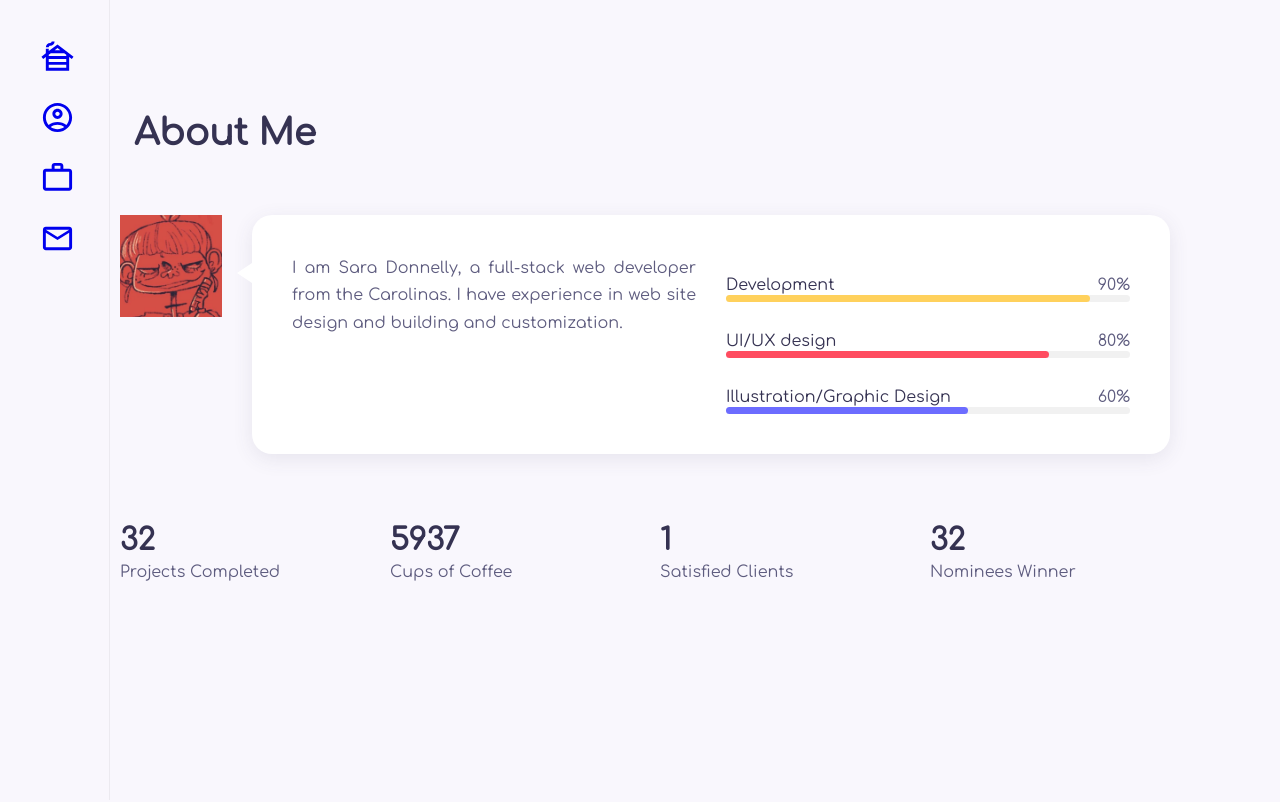
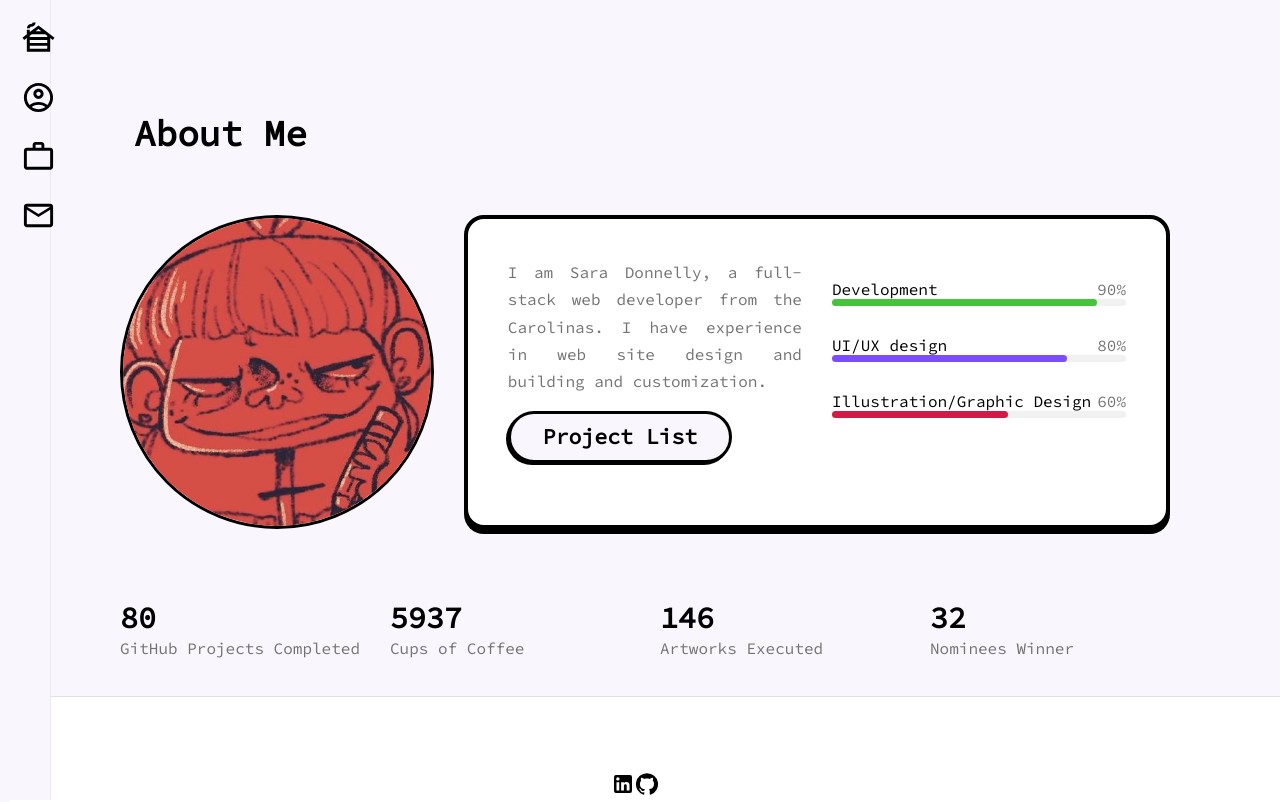
Before and after one commit to saradonnelly97/portfolio, a React (Create React App) app: page /about in a window 1280 px wide. Shown: the top 802 px of the page. Built offline with nearby package versions, Linux system fonts and the light colour scheme; the HTML template or start-up script is replaced by a standard one.

Commit message:
styling update

```diff
--- a/public/index.html
+++ b/public/index.html
@@ -22,11 +22,10 @@
       work correctly both with client-side routing and a non-root public URL.
       Learn how to configure a non-root public URL by running `npm run build`.
     -->
-  <title>Responsive portfolio - Sara Donnelly</title>
+  <title>Sara Donnelly | Developer Designer |</title>
   <link rel="preconnect" href="https://fonts.googleapis.com">
-  <link rel="preconnect" href="https://fonts.gstatic.com" crossorigin>
-  <link href="https://fonts.googleapis.com/css2?family=Comfortaa&family=Major+Mono+Display&display=swap"
-    rel="stylesheet">
+<link rel="preconnect" href="https://fonts.gstatic.com" crossorigin>
+<link href="https://fonts.googleapis.com/css2?family=Comfortaa&family=Major+Mono+Display&family=Source+Code+Pro&display=swap" rel="stylesheet">
 </head>
 
 <body>
--- a/src/components/AboutBox.js
+++ b/src/components/AboutBox.js
@@ -5,8 +5,8 @@ function AboutBox() {
     <div className="about__boxes grid">
         <div className="about__box">
             <div>
-                <h3 className="about__title">32</h3>
-                <span className="about__subtitle">Projects Completed</span>
+                <h3 className="about__title">80</h3>
+                <span className="about__subtitle">GitHub Projects Completed</span>
             </div>
         </div>
 
@@ -19,8 +19,8 @@ function AboutBox() {
 
         <div className="about__box">
             <div>
-                <h3 className="about__title">1</h3>
-                <span className="about__subtitle">Satisfied Clients</span>
+                <h3 className="about__title">146</h3>
+                <span className="about__subtitle">Artworks Executed</span>
             </div>
         </div>
 
--- a/src/index.css
+++ b/src/index.css
@@ -1,14 +1,15 @@
 code {
-  font-family: 'Comfortaa', cursive;
+  font-family: 'Source Code Pro', monospace;
 }
 
 :root {
-  --first-color: hsl(353, 100%, 65%);
-  --title-color: hsl(244, 24%, 26%);
-  --text-color: hsl(244, 16%, 43%);
+  --first-color: hsl(0, 0%, 0%);
+  --title-color: hsl(0, 0%, 0%);
+  --text-color: hsl(0, 0%, 45%);
   --body-color: hsl(258, 60%, 98%);
   --container-color: #fff;
-  --body-font: 'Comfortaa', cursive;
+  --border: 4px solid black;
+  --body-font: 'Source Code Pro', monospace;
   --h1-font-size: 2.25rem;
   --h2-font-size: 1.5rem;
   --h3-font-size: 1.25rem;
@@ -18,8 +19,9 @@ code {
   --font-medium: 500;
   --font-semibold: 600;
   --font-bold: 700;
-  --shadow: 0px 5px 20px 0px rgb(69 67 96 / 10%);
+  --shadow: 0px 5px 0px 0px rgb(0, 0, 0);
   --border-radius: 20px;
+
 }
 
 @media screen and (max-width: 1024px) {
@@ -70,6 +72,11 @@ ul {
 
 a {
   text-decoration: none;
+  color: #000;
+}
+nav a:hover {
+  color: #8c8c8c;
+  transition: color 0.5s;
 }
 
 button {
@@ -108,32 +115,21 @@ img {
   margin-bottom: 3.75rem;
 }
 
-/* .section__title::before {
-  content: '';
-} */
-
 .btn {
   padding: 0.75rem 2rem;
   line-height: 1;
   border-radius: 1.875rem;
-  box-shadow: 0 0 1px rgb(0 0 0 / 0%);
-  border: 1px solid transparent;
-  color: #fff;
+  box-shadow: -2px 2px 0px rgb(0 0 0 / 100%);
+  border: 3px solid black;
+  color: #000000;
   display: inline-block;
-  background-color: var(--first-color);
+  background-color: var(--body-color);
   font-weight: var(--font-bold);
-}
-
-@keyframes button-push {
-  50% {
-    transform: scale(0.8);
-  }
-
-  100% {
-    transform: scale(1);
-  }
+  font-size: 1.34rem;
+  transition: transform 0.3s, box-shadow 0.3s;
 }
 
 .btn:hover {
-  animation: button-push 0.3s linear 1;
+  transform: scale(0.97);
+  box-shadow: none;
 }
--- a/src/pages/About.js
+++ b/src/pages/About.js
@@ -17,7 +17,7 @@ const About = () => {
                     <p className="about__description">
                         I am Sara Donnelly, a full-stack web developer from the Carolinas. I have experience in web site design and building and customization.
                     </p>
-                    {/* <a href="/projects" className="btn">Project List</a> */}
+                    <a href="/projects" className="btn">Project List</a>
                 </div>
 
                 <div className="about__skills grid">
--- a/src/pages/Home.js
+++ b/src/pages/Home.js
@@ -16,7 +16,7 @@ function Home() {
 
 
 
-          {/* <a href="/about" className='btn'>Meet Me!</a> */}
+          <a href="/about" className='btn'>Meet Me!</a>
 
 
           </div>
--- a/src/styles/About.css
+++ b/src/styles/About.css
@@ -1,13 +1,17 @@
 .about__container {
-    grid-template-columns: 1fr 9fr;
+    grid-template-columns: 4fr 9fr;
     column-gap: 1.875rem;
 }
-
+.about__img {
+    border-radius: 20rem;
+    border: 3px solid black;
+}
 .about__data {
     padding: 2.5rem;
     background-color: var(--container-color);
     box-shadow: var(--shadow);
     border-radius: var(--border-radius);
+    border: var(--border);
     display: grid;
     grid-template-columns: 1fr 1fr;
     column-gap: 1.875rem;
@@ -21,7 +25,6 @@
     height: 0;
     border-top: 10px solid transparent;
     border-bottom: 10px solid transparent;
-    border-right: 15px solid var(--container-color);
     position: absolute;
     left: -0.93rem;
     top: 20%;
@@ -67,17 +70,17 @@
 
 .development {
     width: 90%;
-    background-color: rgb(255, 209, 92);
+    background-color: rgb(71, 194, 59);
 }
 
 .ui__design {
     width: 80%;
-    background-color: rgb(255, 76, 96);
+    background-color: rgb(124, 76, 255);
 }
 
 .illustration {
     width: 60%;
-    background-color: rgb(108, 108, 299);
+    background-color: rgb(212, 25, 72);
 }
 
 .about__boxes {
--- a/src/styles/Contact.css
+++ b/src/styles/Contact.css
@@ -31,9 +31,9 @@
     width: 100%;
     height: 100%;
     box-shadow: var(--shadow);
+    border: var(--border);
     background-color: var(--container-color);
     color: var(--text-color);
-    border: none;
     outline: none;
     border-radius: var(--border-radius);
     padding: 0.625rem 1.875rem;
--- a/src/styles/Footer.css
+++ b/src/styles/Footer.css
@@ -1,13 +1,14 @@
 .footer {
     width: 100%;
     height: 200px;
-    background: #21325e;
+    background: #ffffff;
     display: flex;
     justify-content: center;
     align-items: center;
     flex-direction: column;
+    border-top: 1px solid rgb(225, 225, 225);
     padding-top: 10px;
-    margin-top: 200px;
+    margin-top: 2px;
   }
 
   .socialMedia svg {
@@ -18,7 +19,7 @@
   }
 
   .footer p {
-    color: white;
+    color: rgb(0, 0, 0);
   }
 
   @media only screen and (max-width: 600px) {
--- a/src/styles/Home.css
+++ b/src/styles/Home.css
@@ -31,5 +31,5 @@
 }
 
 .home__social-link:hover {
-  color: hsl(43, 100%, 68%);
+  color: hsl(243, 76%, 44%);
 }
--- a/src/styles/Navbar.css
+++ b/src/styles/Navbar.css
@@ -4,8 +4,8 @@
   top: 0;
   background: var(--body-color);
   border-right: 1px solid rgba(0, 0, 0, 0.05);
-  padding: 2.5rem;
-  width: 110px;
+  padding: 1.3rem;
+  width: 4vw;
   min-height: 100vh;
   display: flex;
   flex-direction: column;
--- a/src/styles/Projects.css
+++ b/src/styles/Projects.css
@@ -22,12 +22,13 @@
 .work__card {
   position: relative;
   overflow: hidden;
+  border: var(--border);
   border-radius: var(--border-radius);
   box-shadow: var(--shadow);
 }
 
 .work__mask {
-  background: #6c6ce5;
+  background: #cacaca;
   position: absolute;
   left: 0;
   top: 0;
@@ -73,7 +74,7 @@
   left: 1.5rem;
   font-size: var(--h3-font-size);
   display: block;
-  background-color: #ffd15c;
+  background-color: #461aa3;
   height: 40ps;
   width: 40px;
   cursor: pointer;
```
